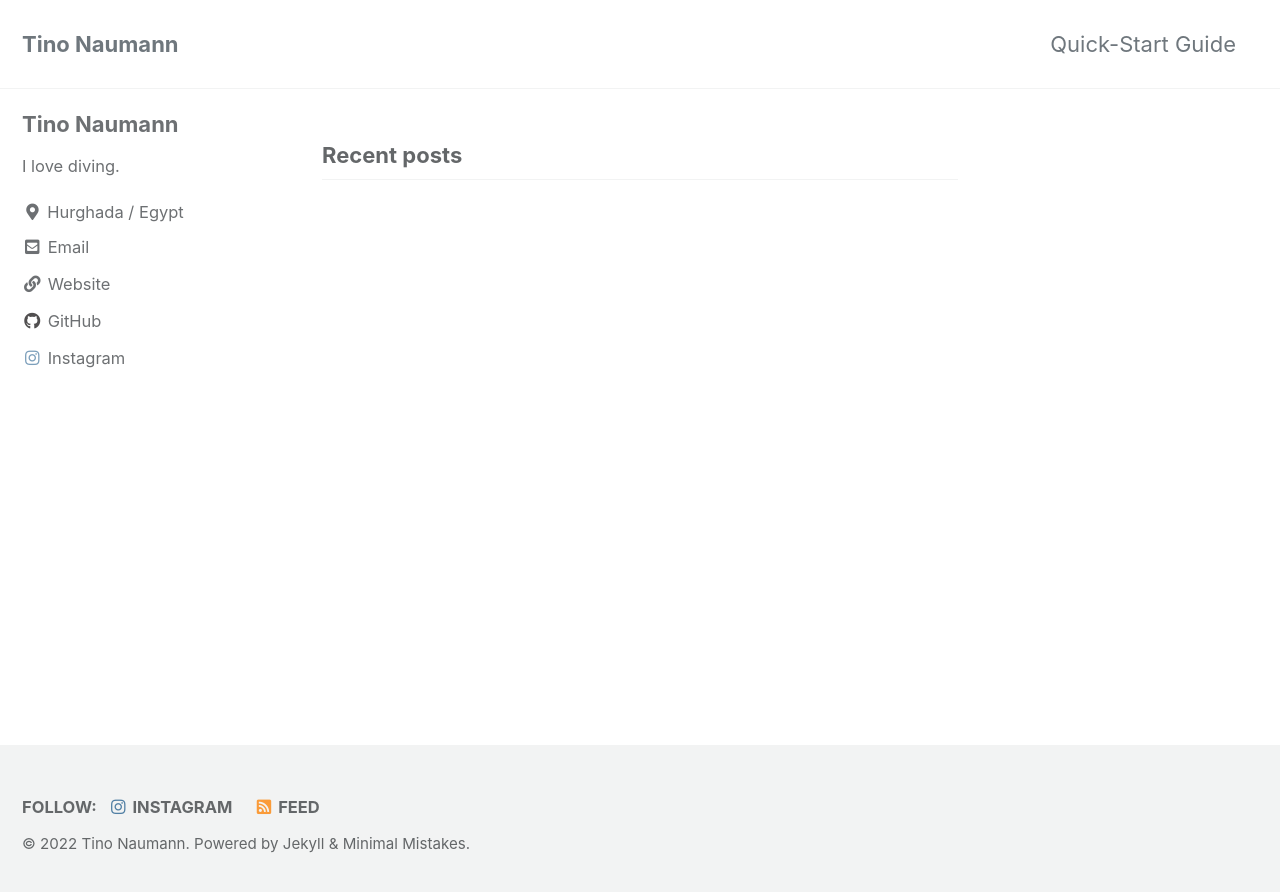
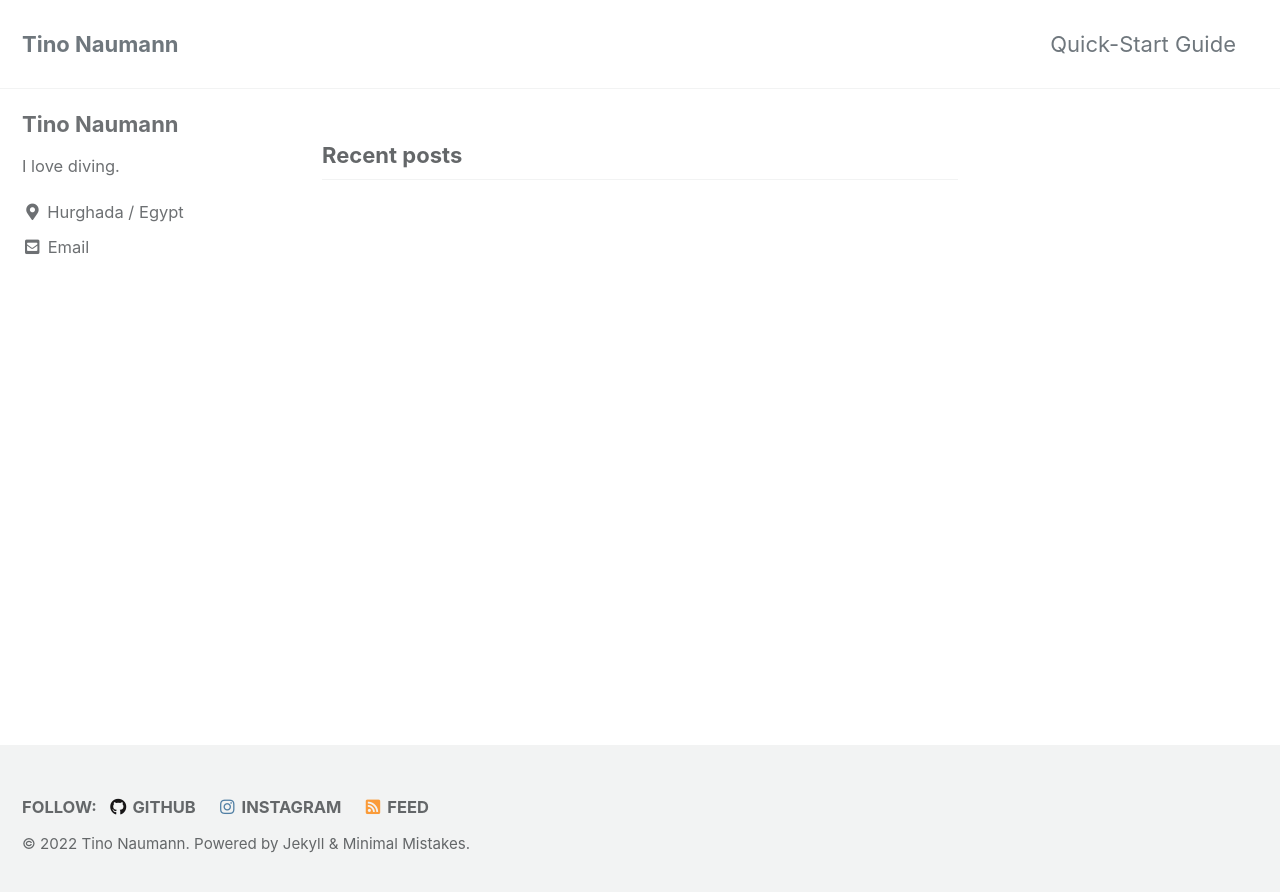
Before and after one commit to t-1-n-o/t-1-n-o.github.io, a Jekyll site: the page built from index.html, in a window 1280 px wide. Shown: the top 892 px of the page. Built offline with Jekyll 4.4.1, drawn with Linux system fonts in a browser that asks for light colours; cached includes are drawn as plain includes; the list of posts is cut into pages by our own code; part of the change alters nothing that is shown.

Commit message:
Initial GitHub pages site with Jekyll

```diff
--- a/_config.yml
+++ b/_config.yml
@@ -106,14 +106,14 @@ author:
   avatar           : # path of avatar image, e.g. "/assets/images/bio-photo.jpg"
   bio              : "I love diving."
   location         : "Hurghada / Egypt"
-  email            :
+  email            : "mail@tino.link"
   links:
     - label: "Email"
       icon: "fas fa-fw fa-envelope-square"
-      url: "mailto:mail@tino.link"
+      # url: "mailto:mail@tino.link"
     - label: "Website"
       icon: "fas fa-fw fa-link"
-      url: "https://t-1-n-o.github.io"
+      # url: "https://t-1-n-o.github.io"
     - label: "Twitter"
       icon: "fab fa-fw fa-twitter-square"
       # url: "https://twitter.com/"
@@ -122,10 +122,10 @@ author:
       # url: "https://facebook.com/"
     - label: "GitHub"
       icon: "fab fa-fw fa-github"
-      url: "https://github.com/t-1-n-o"
+      # url: "https://github.com/t-1-n-o"
     - label: "Instagram"
       icon: "fab fa-fw fa-instagram"
-      url: "https://instagram.com/divingtino"
+      # url: "https://instagram.com/divingtino"
 
 # Site Footer
 footer:
@@ -138,7 +138,7 @@ footer:
       # url:
     - label: "GitHub"
       icon: "fab fa-fw fa-github"
-      # url:
+      url: "https://github.com/t-1-n-o"
     - label: "GitLab"
       icon: "fab fa-fw fa-gitlab"
       # url:
@@ -147,7 +147,7 @@ footer:
       # url:
     - label: "Instagram"
       icon: "fab fa-fw fa-instagram"
-      url: "https://instagram.com/divingtino"
+      url: "https://instagram.com/diving.tino"
 
 
 # Reading Files
```
